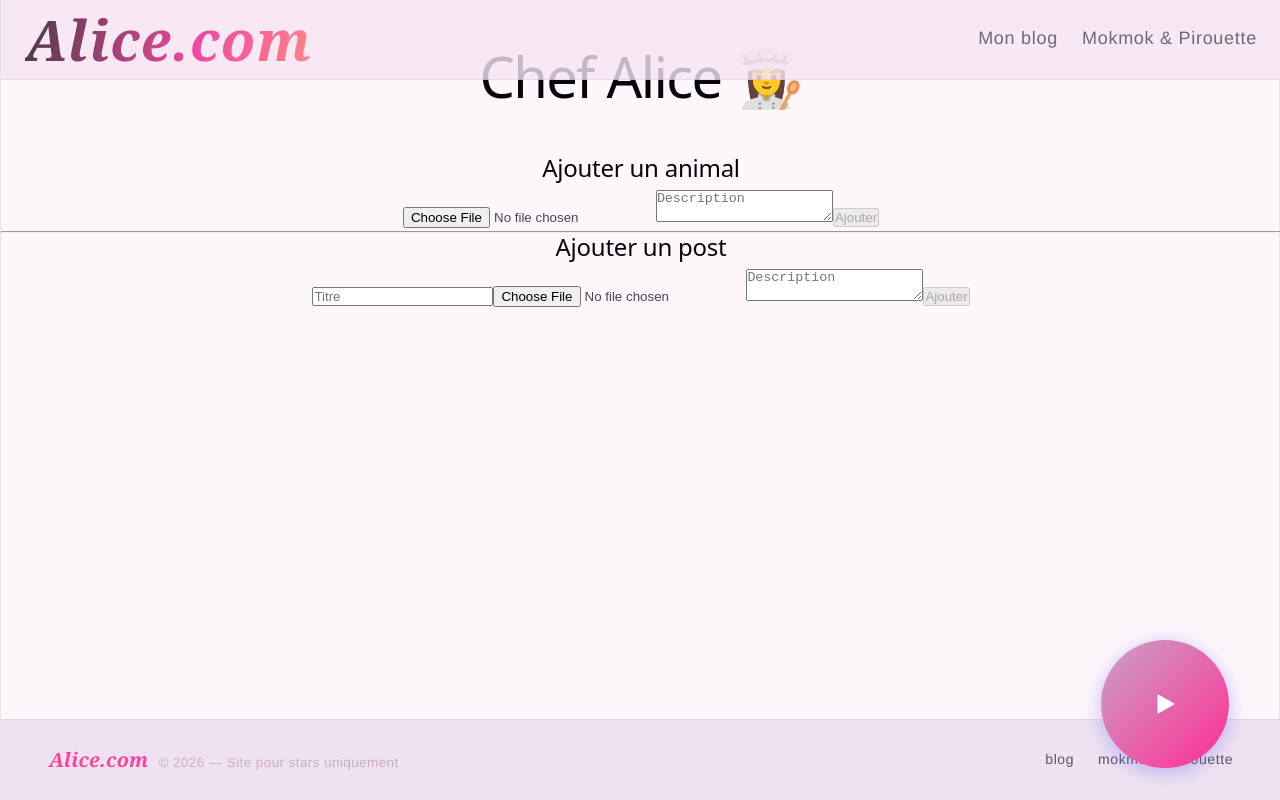
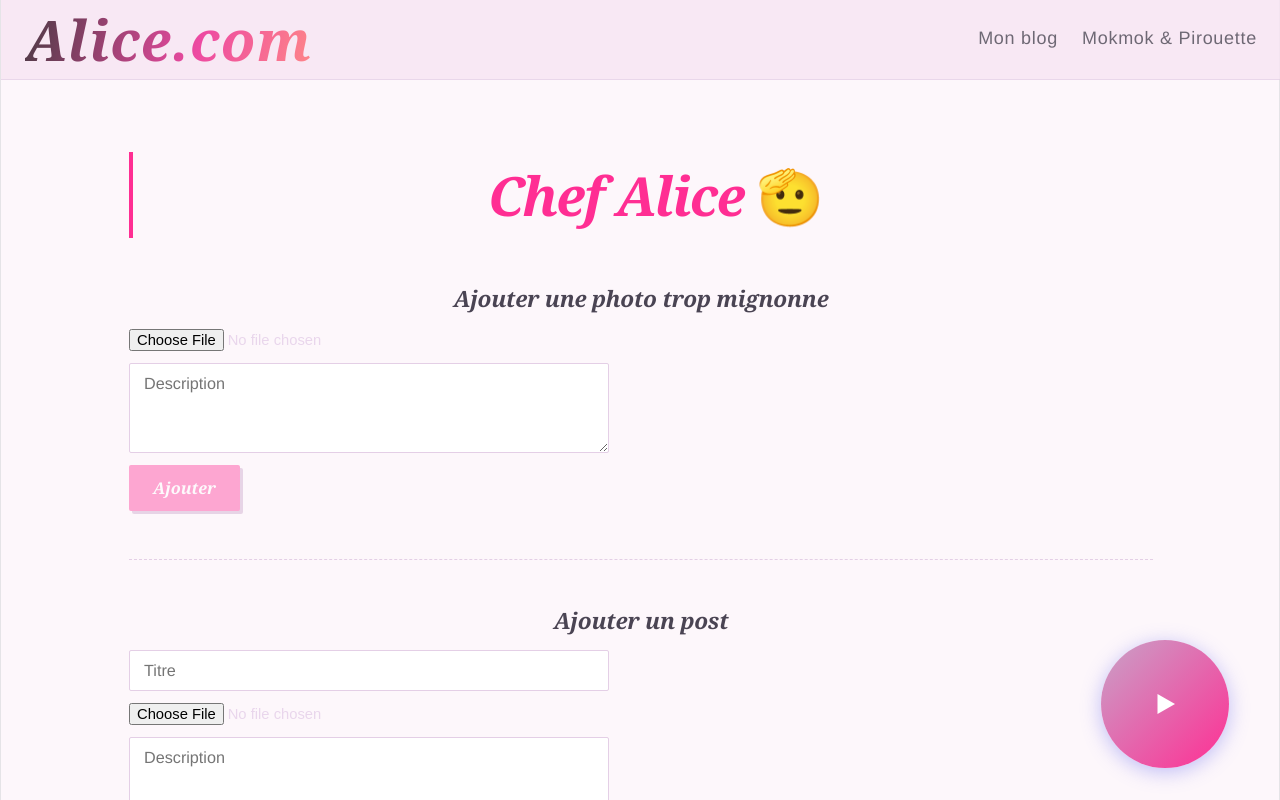
Before and after one commit to JohanTorosjan/bellegossedu34, a React app in the folder frontend/: page /chefalice in a window 1280 px wide. Shown: the top 800 px of the page. Built offline with nearby package versions, Linux system fonts and the light colour scheme; no server answers; the HTML template or start-up script is replaced by a standard one.

Commit message:
quasi fini hein

```diff
--- a/frontend/src/Animals.css
+++ b/frontend/src/Animals.css
@@ -6,9 +6,11 @@
   flex-direction: column;
   gap: var(--spacing-lg);
   width: 100%;
-    padding-top: var(--header-height);
+    padding-top: 13vh;
     padding-left: 10dvw;
     padding-right: 10dvw;
+            padding-bottom:10dvh;
+
 
 }
 
--- a/frontend/src/Blog.css
+++ b/frontend/src/Blog.css
@@ -16,8 +16,8 @@
     flex-direction: column;
     gap: var(--spacing-lg);
     width: 100%;
-    padding-top: var(--header-height);
-        padding-bottom:4dvh;
+    padding-top: 12dvh;
+        padding-bottom:10dvh;
 
     padding-left: 10dvw;
     padding-right: 10dvw;
--- a/frontend/src/ChefAlice.css
+++ b/frontend/src/ChefAlice.css
@@ -0,0 +1,177 @@
+/* =============================================
+   CHEF ALICE — page admin
+   ============================================= */
+
+   .chefalice-page{
+    padding-top: 15dvh;
+        padding-bottom: 15dvh;
+
+    padding-left: 10%;
+    padding-right: 10%;
+
+
+   }
+/* Wrapper principal */
+.chefalice-page > h1 {
+  font-family: var(--font-display);
+  font-size: clamp(1.8rem, 6dvw, 3rem);
+  font-style: italic;
+  font-weight: 900;
+  color: var(--color-title);
+  margin-bottom: var(--spacing-lg);
+  border-left: 4px solid var(--color-title);
+  padding-left: var(--spacing-md);
+}
+
+hr {
+  border: none;
+  border-top: 1px dashed var(--color-border);
+  margin: var(--spacing-lg) 0;
+}
+
+/* =============================================
+   BLOCS FORMULAIRES & LISTES
+   ============================================= */
+.chefalice-page > div {
+  display: flex;
+  flex-direction: column;
+  gap: var(--spacing-sm);
+}
+
+.chefalice-page h2 {
+  font-family: var(--font-display);
+  font-size: clamp(1rem, 3dvw, 1.25rem);
+  font-style: italic;
+  font-weight: 700;
+  color: var(--color-text);
+  margin-bottom: 4px;
+}
+
+/* =============================================
+   INPUTS & TEXTAREA
+   ============================================= */
+.chefalice-page input[type="text"],
+.chefalice-page input[placeholder],
+.chefalice-page textarea {
+  width: 100%;
+  max-width: 480px;
+  padding: 10px 14px;
+  border: 1.5px solid var(--color-border);
+  border-radius: 2px;
+  background: #fff;
+  font-family: var(--font-body);
+  font-size: 0.9rem;
+  color: var(--color-text);
+  transition: border-color 0.15s ease;
+  outline: none;
+}
+
+.chefalice-page input[type="text"]:focus,
+.chefalice-page input[placeholder]:focus,
+.chefalice-page textarea:focus {
+  border-color: var(--color-title);
+}
+
+.chefalice-page textarea {
+  min-height: 90px;
+  resize: vertical;
+}
+
+.chefalice-page input[type="file"] {
+  font-size: 0.82rem;
+  color: var(--color-muted);
+  cursor: pointer;
+}
+
+/* =============================================
+   BOUTON SUBMIT
+   ============================================= */
+.chefalice-page button:not(.delete-btn) {
+  align-self: flex-start;
+  padding: 10px 22px;
+  background: var(--color-title);
+  border: 2px solid var(--color-title);
+  border-radius: 2px;
+  box-shadow: 3px 3px 0px var(--color-accent);
+  color: #fff;
+  font-family: var(--font-display);
+  font-size: 0.9rem;
+  font-weight: 700;
+  font-style: italic;
+  cursor: pointer;
+  transition: transform 0.15s ease, box-shadow 0.15s ease, background 0.15s ease, color 0.15s ease;
+}
+
+.chefalice-page button:not(.delete-btn):hover:not(:disabled) {
+  background: #fff;
+  color: var(--color-title);
+  transform: translate(-1px, -1px);
+  box-shadow: 5px 5px 0px var(--color-title);
+}
+
+.chefalice-page button:not(.delete-btn):active:not(:disabled) {
+  transform: translate(1px, 1px);
+  box-shadow: 1px 1px 0px var(--color-accent);
+}
+
+.chefalice-page button:disabled {
+  opacity: 0.4;
+  cursor: not-allowed;
+}
+
+/* =============================================
+   MESSAGE CONFIRMATION
+   ============================================= */
+.chefalice-page p:last-child {
+  font-size: 0.82rem;
+  color: var(--color-accent);
+  font-style: italic;
+}
+
+/* =============================================
+   LISTES — items
+   ============================================= */
+.chefalice-page [style*="display: flex"] {
+  padding: 8px 12px;
+  border: 1px solid var(--color-border);
+  border-radius: 2px;
+  background: #fff;
+  font-size: 0.88rem;
+  color: var(--color-text);
+}
+
+.chefalice-page [style*="display: flex"]:nth-child(odd) {
+  background: var(--color-muted);
+}
+
+/* Bouton supprimer */
+.chefalice-page [style*="display: flex"] button {
+  margin-left: auto;
+  padding: 4px 12px;
+  background: transparent !important;
+  border: 1.5px solid var(--color-title) !important;
+  border-radius: 2px;
+  box-shadow: none !important;
+  color: var(--color-title) !important;
+  font-size: 0.78rem;
+  font-style: normal !important;
+  cursor: pointer;
+  transition: background 0.15s ease, color 0.15s ease;
+}
+
+.chefalice-page [style*="display: flex"] button:hover {
+  background: var(--color-title) !important;
+  color: #fff !important;
+  transform: none !important;
+}
+
+/* =============================================
+   RESPONSIVE
+   ============================================= */
+@media (max-width: 480px) {
+  .chefalice-page input[type="text"],
+  .chefalice-page input[placeholder],
+  .chefalice-page textarea {
+    max-width: 100%;
+  }
+}
--- a/frontend/src/ChefAlice.jsx
+++ b/frontend/src/ChefAlice.jsx
@@ -1,8 +1,9 @@
-import { useState } from "react"
-
+// src/pages/ChefAlice.jsx
+import { useState, useEffect } from "react"
+import './ChefAlice.css'
 const API = "http://localhost:8000"
 
-function AnimalForm() {
+function AnimalForm({ onCreated }) {
   const [description, setDescription] = useState("")
   const [photo, setPhoto] = useState(null)
   const [msg, setMsg] = useState("")
@@ -16,11 +17,13 @@ function AnimalForm() {
     setMsg(data.message)
     setDescription("")
     setPhoto(null)
+    onCreated()
   }
 
   return (
+
     <div>
-      <h2>Ajouter un animal</h2>
+      <h2>Ajouter une photo trop mignonne</h2>
       <input type="file" accept="image/*" onChange={e => setPhoto(e.target.files[0])} />
       <textarea placeholder="Description" value={description} onChange={e => setDescription(e.target.value)} />
       <button onClick={submit} disabled={!photo || !description}>Ajouter</button>
@@ -29,7 +32,7 @@ function AnimalForm() {
   )
 }
 
-function PostForm() {
+function PostForm({ onCreated }) {
   const [form, setForm] = useState({ title: "", description: "" })
   const [photo, setPhoto] = useState(null)
   const [msg, setMsg] = useState("")
@@ -44,6 +47,7 @@ function PostForm() {
     setMsg(json.message)
     setForm({ title: "", description: "" })
     setPhoto(null)
+    onCreated()
   }
 
   return (
@@ -58,13 +62,64 @@ function PostForm() {
   )
 }
 
-export default function ChefAlice() {
+function AnimalList({ animals, onDelete }) {
   return (
     <div>
-      <h1>Chef Alice 👩‍🍳</h1>
-      <AnimalForm />
-      <hr />
-      <PostForm />
+      <h2>Mokmok & rouet existants</h2>
+      {animals.map(a => (
+        <div key={a.id} style={{ display: "flex", alignItems: "center", gap: 12 }}>
+          <span>{a.description.slice(0, 40)}...</span>
+          <button onClick={() => onDelete("animals", a.id)}>Supprimer</button>
+        </div>
+      ))}
     </div>
   )
 }
+
+function PostList({ posts, onDelete }) {
+  return (
+    <div>
+      <h2>Posts existants</h2>
+      {posts.map(p => (
+        <div key={p.id} style={{ display: "flex", alignItems: "center", gap: 12 }}>
+          <span>{p.title}</span>
+          <button onClick={() => onDelete("posts", p.id)}>Supprimer</button>
+        </div>
+      ))}
+    </div>
+  )
+}
+
+export default function ChefAlice() {
+  const [animals, setAnimals] = useState([])
+  const [posts, setPosts] = useState([])
+
+  async function fetchAll() {
+    const [a, p] = await Promise.all([
+      fetch(`${API}/animals`).then(r => r.json()),
+      fetch(`${API}/posts`).then(r => r.json()),
+    ])
+    setAnimals(a)
+    setPosts(p)
+  }
+
+  useEffect(() => { fetchAll() }, [])
+
+  async function handleDelete(table, id) {
+    await fetch(`${API}/${table}/${id}`, { method: "DELETE" })
+    fetchAll()
+  }
+
+  return (
+    <div className="chefalice-page">
+      <h1>Chef Alice 🫡 </h1>
+      <AnimalForm onCreated={fetchAll} />
+      <hr />
+      <PostForm onCreated={fetchAll} />
+      <hr />
+      <AnimalList animals={animals} onDelete={handleDelete} />
+      <hr />
+      <PostList posts={posts} onDelete={handleDelete} />
+    </div>
+  )
+}
--- a/frontend/src/MusicPlayer.jsx
+++ b/frontend/src/MusicPlayer.jsx
@@ -11,7 +11,7 @@ const MUSIC_FILES = [
 
         "/music/monbb.mp3",
 
-          "/music/zoutramzou.mp3",
+          "/music/zoumtramzou.mp3",
 
   // Ajoute autant de pistes que tu veux...
 ];
```
